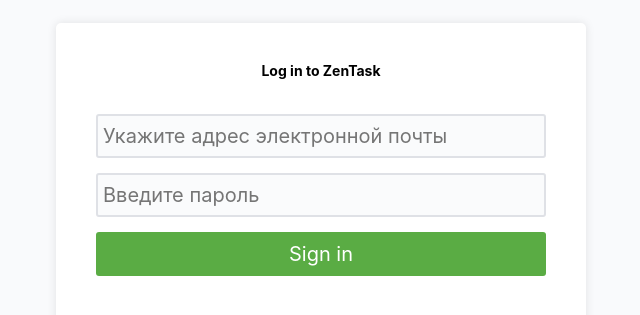
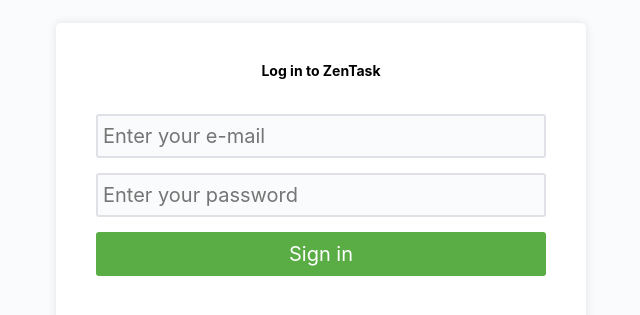
Before and after one commit to artembell/trello-clone, a website: page frontend/assets/pages/login.html in a window 1280 px wide. Shown: the part 159-474 px from the top of the page, without its empty margins (319-959 px from the left). Drawn offline with nearby package versions, Linux system fonts and the light colour scheme; files that its build step writes are made by us from their sources.

Commit message:
fix: register + login

```diff
--- a/frontend/assets/pages/login.html
+++ b/frontend/assets/pages/login.html
@@ -27,7 +27,7 @@
 						name="user-email"
 						class="user-form__input user-form__input-text"
 						type="email"
-						placeholder="Укажите адрес электронной почты"
+						placeholder="Enter your e-mail"
 					/>
 
 					<label for="user-password" class="user-form__label visually-hidden">
@@ -38,7 +38,7 @@
 						name="user-password"
 						class="user-form__input user-form__input-text"
 						type="password"
-						placeholder="Введите пароль"
+						placeholder="Enter your password"
 					/>
 
 					<label
--- a/frontend/styles/login.scss
+++ b/frontend/styles/login.scss
@@ -1,19 +1,26 @@
 @import "secondary/form.scss";
 @import "secondary/main.scss";
 
-body {
-    background: white;
-}
+.login-content {
+	position: absolute;
+	left: 0;
+	top: 0;
+	right: 0;
+	bottom: 0;
 
-.login-content {
-    position: relative;
-    width: 100%;
+	height: auto;
 
 	display: flex;
 	flex-direction: column;
 	align-items: center;
+	overflow: auto;
 
 	padding-top: 20px;
+	padding-bottom: 40px;
+
+	@media screen and (max-width: 600px) {
+		background: white;
+	}
 
 	&__form {
 		margin: auto;
@@ -22,31 +29,21 @@
 }
 
 .logo {
-    // flex-direction: column;
 	text-align: center;
 	margin-bottom: 30px;
 	&__icon {
 		display: inline-block;
 	}
 	&__text {
-        color: #0067A3;
+		color: #0067a3;
 		font-size: 2em;
 	}
 }
 
 .login-form {
 	padding: 40px 40px;
-    margin-bottom: 40px;
 
 	@media screen and (min-width: 600px) {
-        box-shadow: rgba(0, 0, 0, .1) 0 0 10px
+		box-shadow: rgba(0, 0, 0, 0.1) 0 0 10px;
 	}
 }
-
-
-
-@media screen and (min-width: 600px) {
-    body {
-        background: #F9FAFC;
-    }
-}
```
Lines whose indentation alone changed are shown as unchanged.
